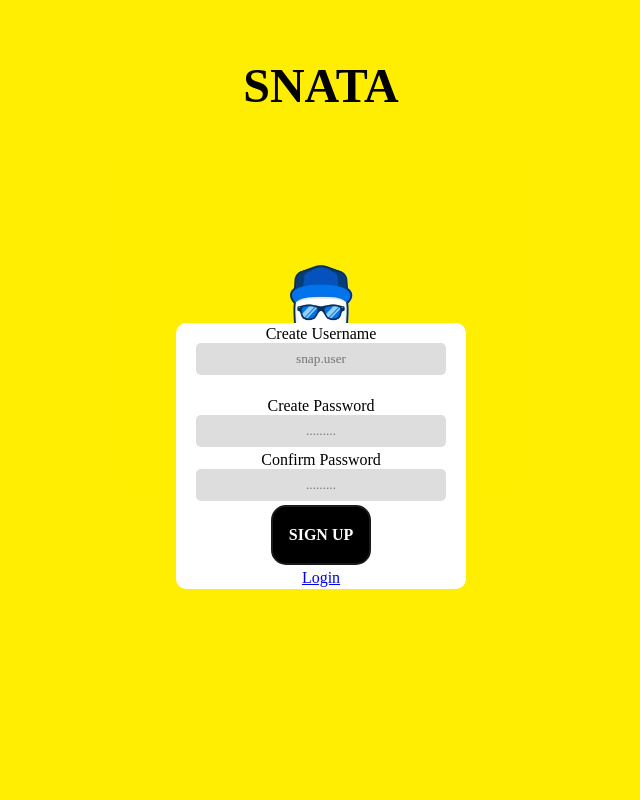
After one commit to griffinlaszlo/snata, a Flask app: template template/signup.html in a window 1280 px wide. The commit adds this page. Shown: the whole page, without its empty margins (319-959 px from the left). Run offline with Flask 2, Linux system fonts and the light colour scheme; the template is opened without the code that fills it, so the values that code supplies are empty; parts of the project's set-up code (start-up, migrations or seed data) failed here and were passed over.

Commit message:
html login updates

```diff
--- a/template/homePage.html
+++ b/template/homePage.html
@@ -6,6 +6,8 @@
 	</head>
 	<body>
 		<br>
+		<a href="{{url_for('login')}}">Login</a>
+		<a href="{{url_for('signup')}}">Sign Up</a>
 		<h1>
 			We received your (.zip) file! This is your home page!
 		</h1>
--- a/template/login.html
+++ b/template/login.html
@@ -24,7 +24,9 @@
                <li>
                    <button class="button-27" type="submit" role="button">LOG IN</button>
                </li>
-               <li></li>
+               <li>
+                <a href="{{url_for('signup')}}">Sign Up</a>
+               </li>
 
            </ul>
        </div>
--- /dev/null
+++ b/template/signup.html
@@ -0,0 +1,43 @@
+<html>
+   <head>
+       <title>
+       Welcome to SNATA
+       </title>
+   <script src="signup.js"></script>
+   <link rel="stylesheet" href="../static/css/login.css">
+   </head>
+   <body>
+       <br>
+       <h1>
+           SNATA
+       </h1>
+       <br>
+       <div class="image">
+           <img src="../static/css/snapchat_bounce.gif" width=400 height=320 >
+       </div>
+
+       <div class="form-contatiner">
+           <ul class="list centered">
+               <li> Create Username<br>
+                <input type="text" id="username" name="User Name" placeholder="snap.user"></li>
+                <br><div id="user-result"></div>
+               <li> Create Password
+                <input type="text" id="password" name="Password" placeholder="........."></li>
+               <li> Confirm Password
+                <input type="text" id="confirm" name="Confirm Password" placeholder="........."></li>
+               <li>
+                   <button class="button-27" type="submit" role="button">SIGN UP</button>
+               </li>
+               <li>
+                <a href="{{url_for('login')}}">Login</a>
+               </li>
+
+           </ul>
+       </div>
+
+
+
+
+   </body>
+
+</html>
--- /dev/null
+++ b/template/signup.js
@@ -0,0 +1,22 @@
+function checkUser(){
+    // checks to see if username is already in the database
+    let user = document.getElementById("username").value;
+    if (user == null){
+        document.getElementById("user-result").innerText = "Invalid or unavailable Username"
+    }
+    else{
+        document.getElementById("user-result").innerText = "Valid Username"
+    }
+}
+
+function checkPass(){
+    // checks to see if username is already in the database
+    let password = document.getElementById("password").value;
+    let confirm = document.getElementById("confirm").value;
+    if (password == null){
+        document.getElementById("user-result").innerText = "Invalid or unavailable password"
+    }
+    else if (password != confirm){
+        document.getElementById("user-result-parent").innerText = "Passwords do not match"
+    }
+}
```
